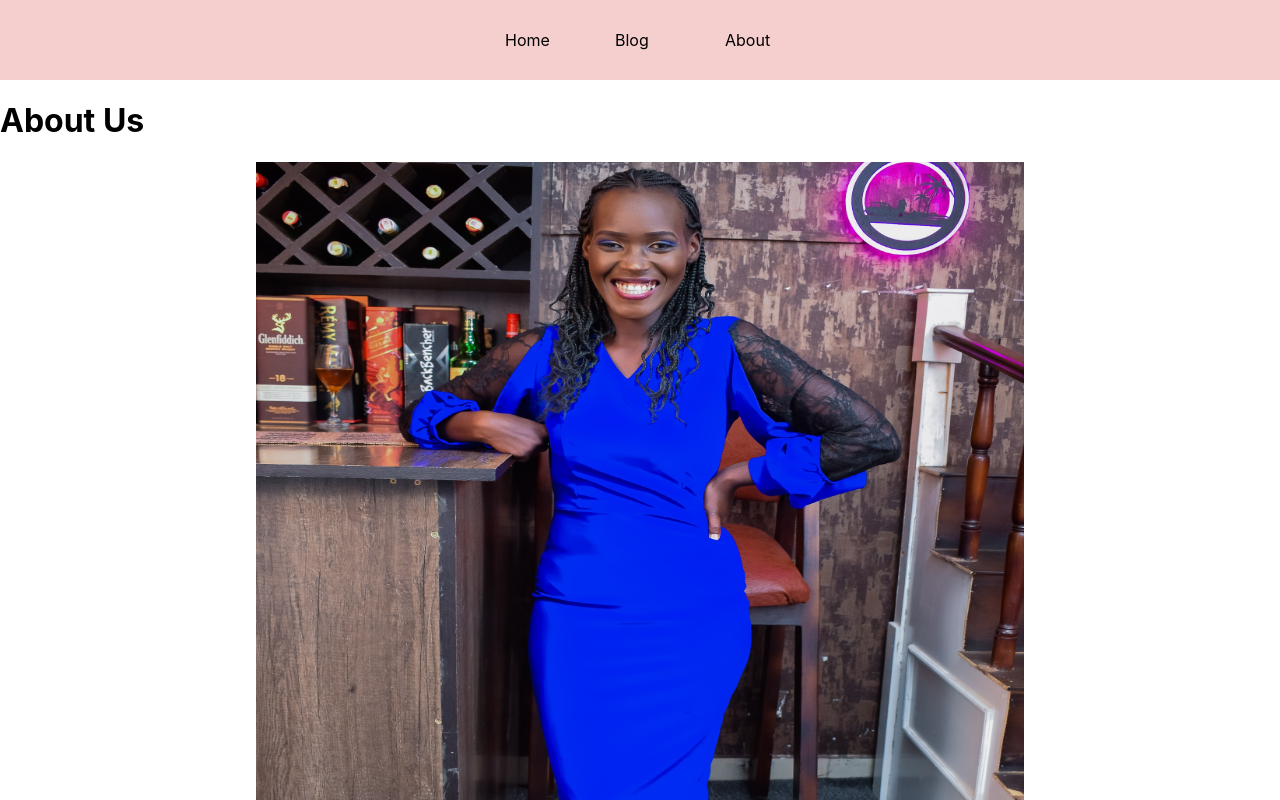
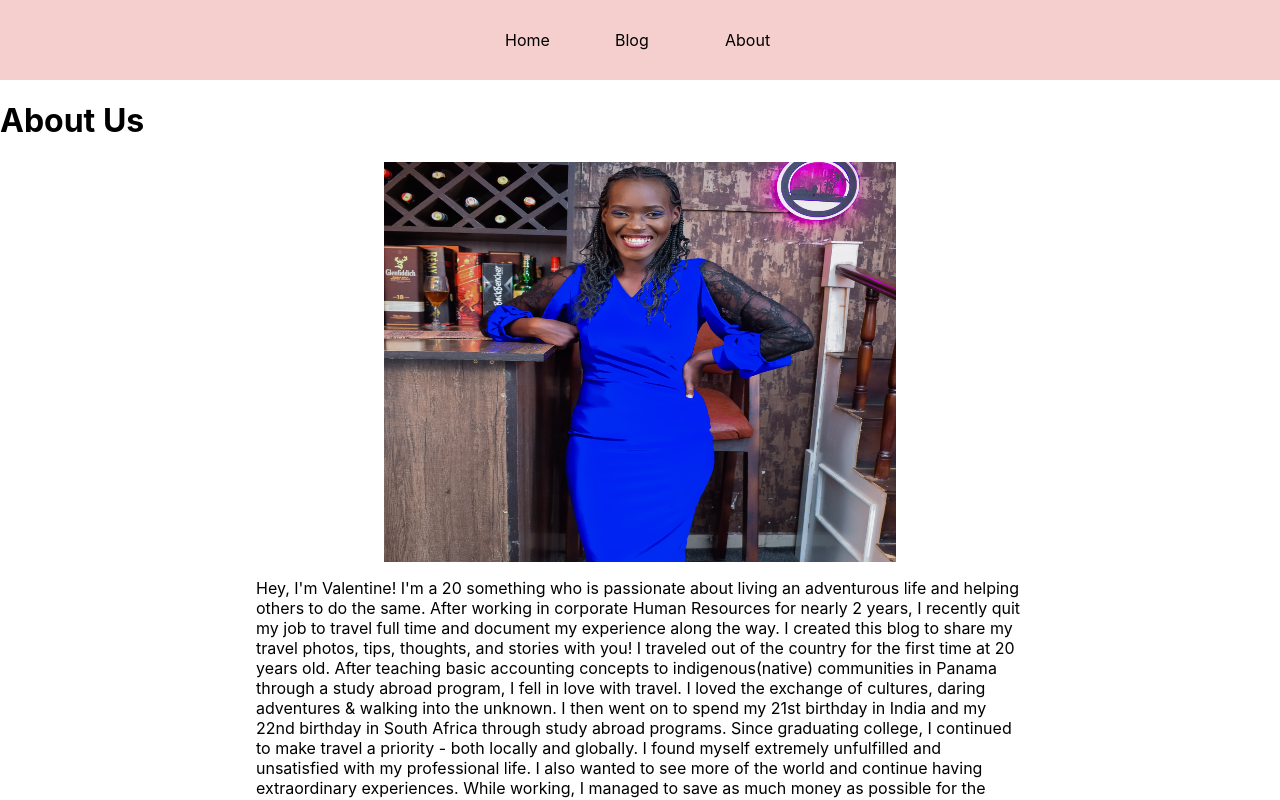
Before and after one commit to Maiyoj/Maps-n-Bags, a React (Create React App) app: page /adventure in a window 1280 px wide. Shown: the top 800 px of the page. Built offline with nearby package versions, Linux system fonts and the light colour scheme.

Commit message:
update Comments  name

```diff
--- a/src/App.css
+++ b/src/App.css
@@ -98,8 +98,8 @@ width: 60%;
 }
 
 .about img{
-  width: 60%;
-  height: 80vh;
+  width: 40%;
+  height: 50vh;
 }
 .about h1{
   text-align: center;
--- a/src/components/Adventure.js
+++ b/src/components/Adventure.js
@@ -3,7 +3,7 @@ function Adventure(){
     <>
     <h1 clas >About Us</h1>
     <div className="about">
-    <img src={process.env.PUBLIC_URL + '/images/val.jpg'} alt="Valentine"></img>
+    <img src={process.env.PUBLIC_URL + '/images/valentine.jpg'} alt="Valentine"></img>
     <p>Hey, I'm Valentine! I'm a 20 something who is passionate about living an adventurous life and helping others to do the same. After working in corporate Human Resources for nearly 2 years, I recently quit my job to travel full time and document my experience along the way. I created this blog to share my travel photos, tips, thoughts, and stories with you!
 
 I traveled out of the country for the first time at 20 years old.  After teaching basic accounting concepts to indigenous(native) communities in Panama through a study abroad program, I fell in love with travel. I loved the exchange of cultures, daring adventures & walking into the unknown. I then went on to spend my 21st birthday in India and my 22nd birthday in South Africa through study abroad programs.
--- a/src/components/Comments.js
+++ b/src/components/Comments.js
@@ -20,7 +20,7 @@ function Comments(){
         return (
            <div key={comment.id} className="displayComment">
                  <p >Comment:{comment.comment}</p>
-                 <p >User:{comment.user}</p>
+                 <p >Name:{comment.user}</p>
            </div>
         )
     })
```
Also changed, not shown: public/images/valentine.jpg (added).
